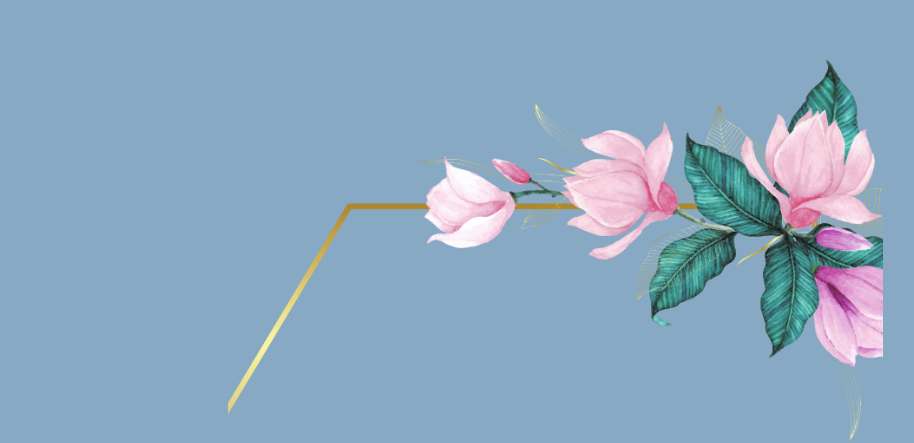
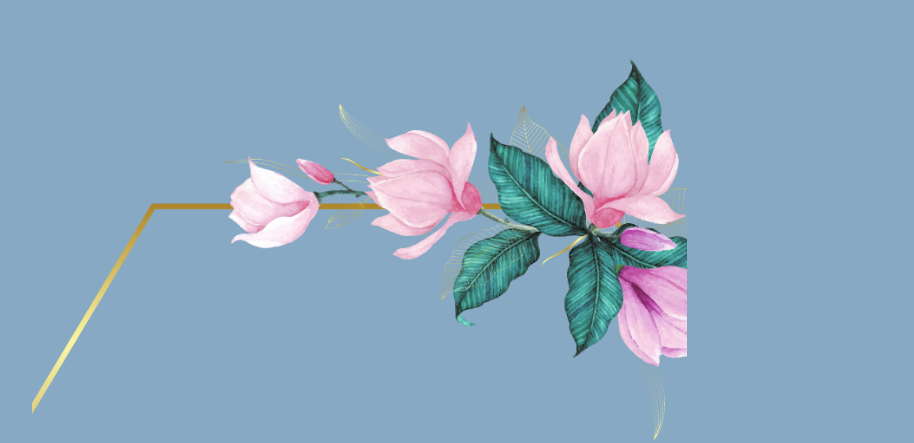
Before and after one commit to gespinozaceja/miboda, a website: page index.html in a window 1280 px wide. Shown: the part 1413-1856 px from the top of the page, without its empty margins (19-933 px from the left). Drawn offline with nearby package versions, Linux system fonts and the light colour scheme.

Commit message:
change margin

```diff
--- a/style.css
+++ b/style.css
@@ -27,6 +27,6 @@
     width: auto;
     padding: 54%;
     margin: 5%;
-    margin-right: 20%;
-    margin-left: 20%;
+    margin-right: 20% 0;
+    margin-left: 20% 0;
 }
```
